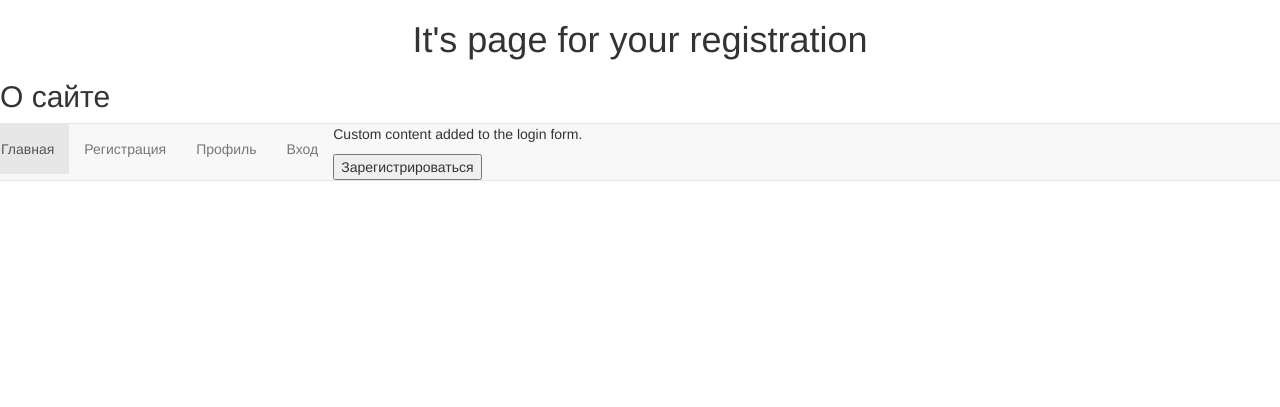
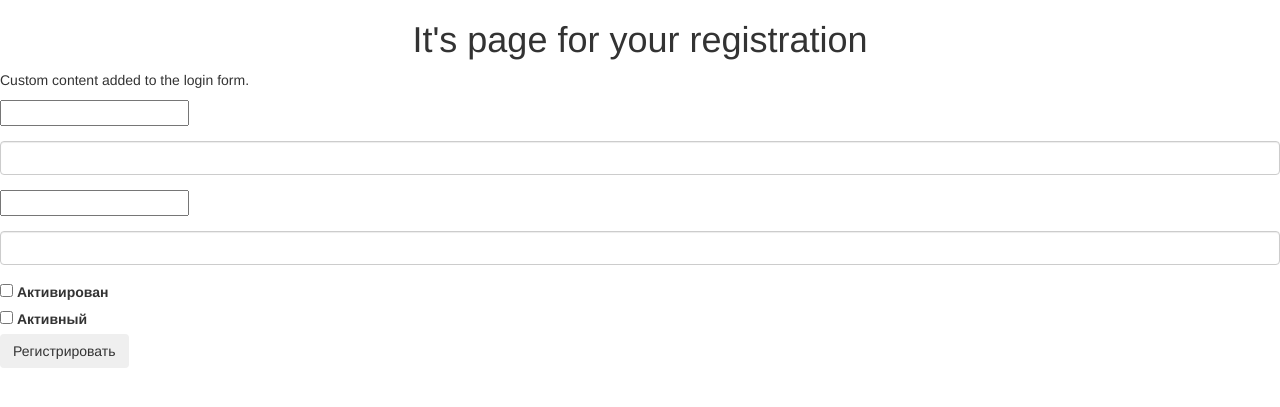
Before and after one commit to Tryd0g0lik/referral, a Flask app: template referral/templates/users/register.html in a window 1280 px wide. Shown: the top 407 px of the page. Run offline with Flask 3, Linux system fonts and the light colour scheme; the template is opened without the code that fills it: values that come from a table or form of the project are taken from there, most other values are stand-ins (such as "Sample title", 1, 10 or a date in 2020); some libraries are stand-ins or nearby versions.

Commit message:
[master]: here aa register form was added

```diff
--- a/dotenv_.py
+++ b/dotenv_.py
@@ -21,3 +21,6 @@
 PROJECT_REFERRAL_SETTING_POSTGRES_PORT = os.getenv(
     "PROJECT_REFERRAL_SETTING_POSTGRES_PORT", ""
 )
+PROJECT_REFERRAL_SECRET_KEY = os.getenv(
+    "PROJECT_REFERRAL_SECRET_KEY", ""
+)
--- a/pyproject.toml
+++ b/pyproject.toml
@@ -26,6 +26,8 @@
 flask-jwt-extended = "^4.6.0"
 flask-swagger-ui = "^4.11.1"
 uuid = "^1.30"
+flask-wtf = "^1.2.1"
+wtforms = "^3.1.2"
 
 [build-system]
 requires = ["poetry-core"]
--- /dev/null
+++ b/referral/forms/form_registration.py
@@ -0,0 +1,53 @@
+from wtforms import BooleanField,  StringField, SubmitField, validators
+from flask_wtf import FlaskForm
+
+
+class GetFormRegistration(FlaskForm):
+    is_activated = BooleanField(
+        "Активирован",
+        default=False,
+        validators=[
+            validators.Optional(),
+        ],
+    )
+    is_activate = BooleanField(
+        "Активный", default=False, validators=[validators.Optional()]
+    )
+    firstname = StringField(
+        "Имя пользователя",
+        validators=[
+            validators.InputRequired(),
+            validators.length(
+                min=4,
+                max=50,
+                message="Min. (Количество символов) 4, Max. (количество символов) 50.",
+            ),
+        ],
+    )
+
+    email = StringField(
+        "Email",
+        validators=[
+            validators.InputRequired(),
+            validators.Email()
+        ]
+    )
+
+    password = StringField(
+        "Password",
+        validators=[
+            validators.InputRequired(),
+            validators.Length(min=3, message="Min. (Количество символов) 3."),
+        ],
+    )
+    password2 = StringField(
+        "Password2",
+        validators=[
+            validators.InputRequired(),
+            validators.length(min=3, message="Min. (Количество символов) 3."),
+        ],
+    )
+    submit = SubmitField(
+        "Регистрировать",
+        render_kw={'class': "btn btn-secondary"}
+    )
--- a/referral/static/styles/style.css
+++ b/referral/static/styles/style.css
@@ -0,0 +1,3 @@
+div.form{
+width:250px;
+}
--- a/referral/templates/users/register.html
+++ b/referral/templates/users/register.html
@@ -13,20 +13,57 @@
 <!--			<script src="{ { url_for('static', filename='account/javascripts/' } } { {account_js} }"></script>-->
 		{% endblock extrahead %}
 
-
+{% block body %}
  {% block header %}
     <h1 class="display-1 text-center">It's page for your registration </h1>
   {% endblock header %}
 
 
 {% block mainRowContribute %}
-	    <!-- { { block.super } } -->
+<!--   { { block.super() } }-->
+  <div class="form">
 	    <p>Custom content added to the login form.</p>
-			<form id="registr">
-<!--		    { % csrf_token % }-->
-		    {{ form }}
+			<form id="register" method="post">
+         {{ form.csrf_token }} <!-- CSRF защита -->
+         <div class="form-group">
 
-	      <button type="submit">Зарегистрироваться</button>
+            {{ form.firstname() }}
+            {% for error in form.firstname.errors %}
+                <div class="text-danger">{{ error }}</div>
+            {% endfor %}
+        </div>
+         <div class="form-group">
 
+            {{ form.email(class="form-control") }}
+            {% for error in form.email.errors %}
+                <div class="text-danger">{{ error }}</div>
+            {% endfor %}
+        </div>
+        <div class="form-group">
+
+            {{ form.password() }}
+            {% for error in form.password.errors %}
+                <div class="text-danger">{{ error }}</div>
+            {% endfor %}
+        </div>
+         <div class="form-group">
+
+            {{ form.password2(class="form-control") }}
+            {% for error in form.password2.errors %}
+                <div class="text-danger">{{ error }}</div>
+            {% endfor %}
+        </div>
+         <div class="form-check">
+            {{ form.is_activated(class="form-check-input") }}
+            {{ form.is_activated.label(class="form-check-label") }}
+        </div>
+        <div class="form-check">
+            {{ form.is_activate(class="form-check-input") }}
+            {{ form.is_activate.label(class="form-check-label") }}
+        </div>
+<!--        <button type="submit" class="btn btn-secondary">-->
+          {{ form.submit() }}
 			</form>
+    </div>
 	{% endblock mainRowContribute %}
+{% endblock body %}
```
Also changed, not shown: referral/flasker.py (+7 -3 lines), referral/views.py (+13 -3 lines).
